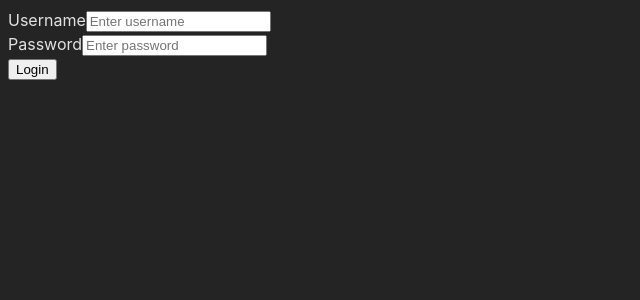
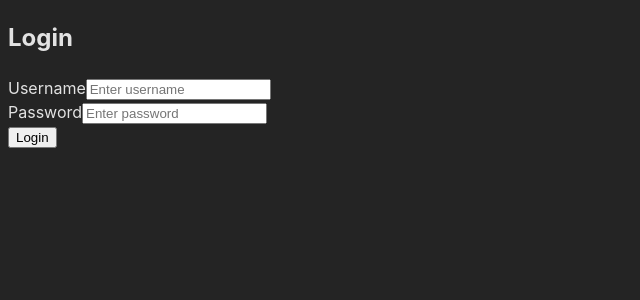
Before and after one commit to Baga6312/VPN-manager, a React (Vite) app in the folder frontend/: page / in a window 1280 px wide. Shown: the top 300 px of the page, without its empty margins (0-640 px from the left). Built offline with nearby package versions, Linux system fonts and the light colour scheme.

Commit message:
fixed login

```diff
--- a/frontend/src/components/LoginForm.jsx
+++ b/frontend/src/components/LoginForm.jsx
@@ -1,32 +1,10 @@
 // LoginForm.jsx
 import React, { useState } from 'react';
-import { Form, Button } from 'react-bootstrap';
+import LoginPage from '../pages/LoginPage';
 
 const LoginForm = () => {
-  const [username, setUsername] = useState('');
-  const [password, setPassword] = useState('');
-
-  const handleSubmit = (e) => {
-    e.preventDefault();
-    // Handle login logic here
-  };
-
   return (
-    <Form onSubmit={handleSubmit}>
-      <Form.Group controlId="formBasicUsername">
-        <Form.Label>Username</Form.Label>
-        <Form.Control type="text" placeholder="Enter username" value={username} onChange={(e) => setUsername(e.target.value)} />
-      </Form.Group>
-
-      <Form.Group controlId="formBasicPassword">
-        <Form.Label>Password</Form.Label>
-        <Form.Control type="password" placeholder="Enter password" value={password} onChange={(e) => setPassword(e.target.value)} />
-      </Form.Group>
-
-      <Button variant="primary" type="submit">
-        Login
-      </Button>
-    </Form>
+    <LoginPage/>
   );
 };
 
--- a/frontend/src/pages/LoginPage.jsx
+++ b/frontend/src/pages/LoginPage.jsx
@@ -10,13 +10,13 @@ const LoginPage = () => {
   const navigate = useNavigate();
   const auth = authService()
 
-  const handleSubmit = async (e) => {
+  const handleSubmit = (e) => {
     e.preventDefault();
     try {
       auth.login(username, password);
-      navigate('/dashboard'); // Redirect to dashboard after successful login
-    } catch (error) {
-      setError(`Invalid username or password ${error}`);
+      navigate('/dashboard');
+    } catch (err) {
+      setError(`Invalid username or password `);
     }
   };
 
--- a/frontend/src/services/authService.jsx
+++ b/frontend/src/services/authService.jsx
@@ -2,19 +2,21 @@ import { useState } from 'react';
 import { useNavigate } from 'react-router-dom';
 
 const authService = () => {
+
   const [currentUser, setCurrentUser] = useState(null);
   const history = useNavigate();
 
   const login = (username, password) => {
-    if (username ) {
-     //  === JSON.parse(localStorage.getItem('user'))) {
-      const user = { username };
-      setCurrentUser(user);
-      // localStorage.setItem('user', JSON.stringify(user));
-      history('/dashboard');
-      return true;
-    } else {
-      console.error("user does not exist ")
+      const userinput =  JSON.parse(localStorage.getItem('user')).username;
+      if(username === userinput){
+        const user = {username}
+        setCurrentUser(user)
+        localStorage.setItem('user', JSON.stringify(user));
+        history('/dashboard');
+        return true ;
+    } else  {
+        console.error(`user does not exist ${error}`)
+        return false ;
     }
   };
 
```
